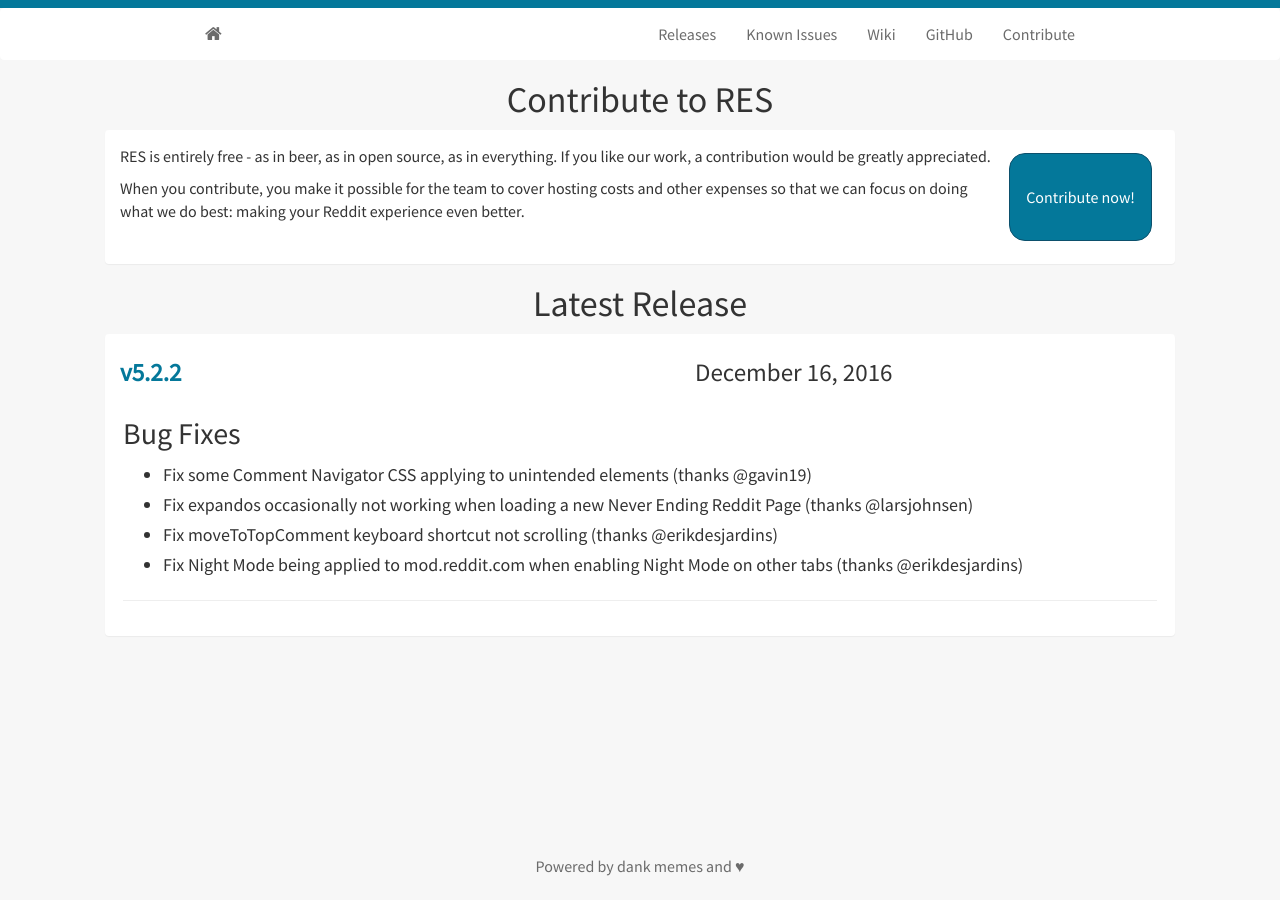
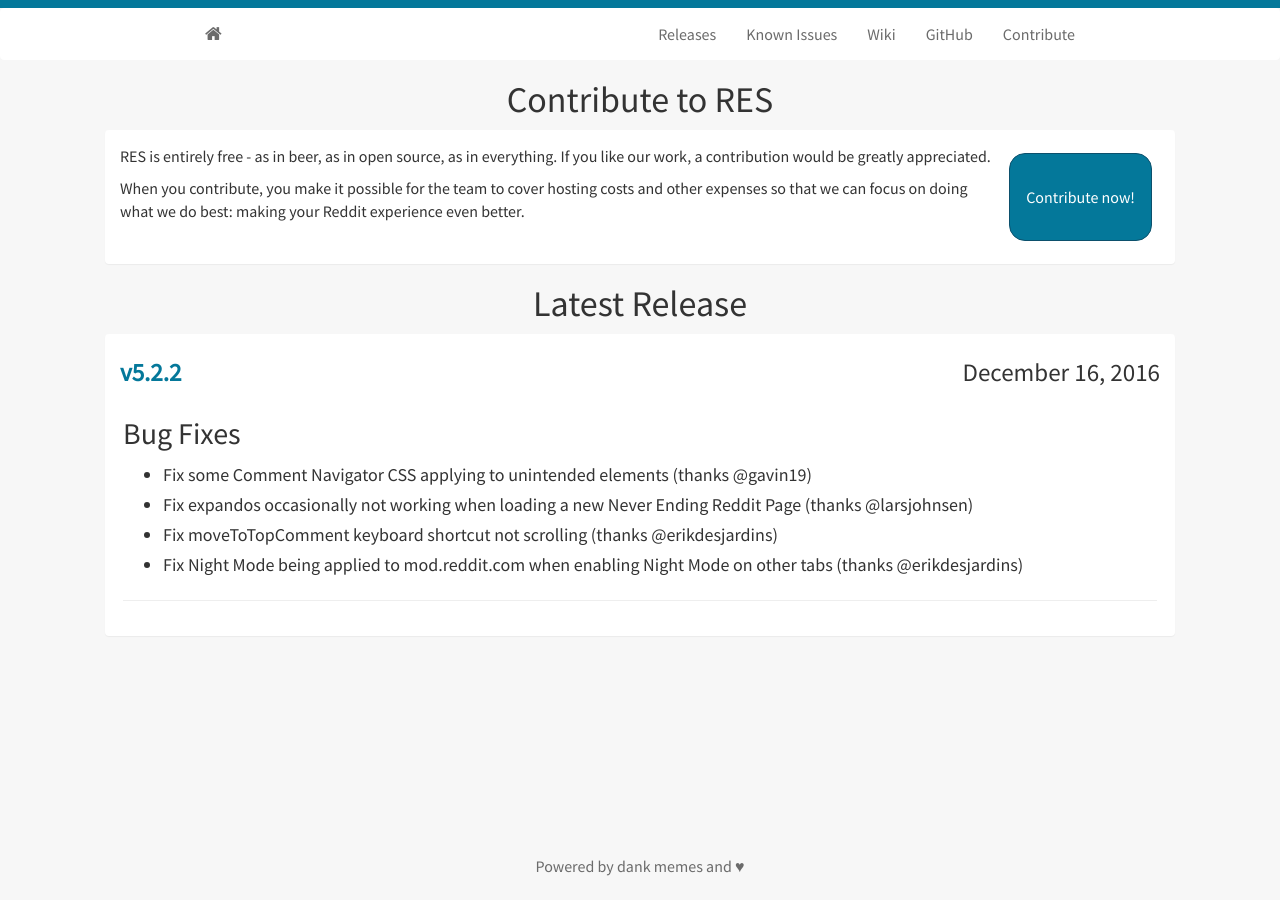
Before and after one commit to Reddit-Enhancement-Suite/Reddit-Enhancement-Suite.github.io, a Jekyll site: the page built from latest.html, in a window 1280 px wide. Built offline with Jekyll 4.4.1, drawn with Linux system fonts in a browser that asks for light colours; nearby versions of some CDN libraries.

Commit message:
Update latest.html

```diff
--- a/latest.html
+++ b/latest.html
@@ -34,7 +34,7 @@
                <strong><a href="{{ post.url }}">{{ post.title }}</a></strong>
             </h5>
          </div>
-         <div class="col-sm-4 col-md-4 col-lg-4">
+         <div class="col-sm-7 col-md-7 col-lg-7">
             <h5 style="text-align: right">
                {{ post.date | date: "%B %e, %Y" }}
             </h5>
```
